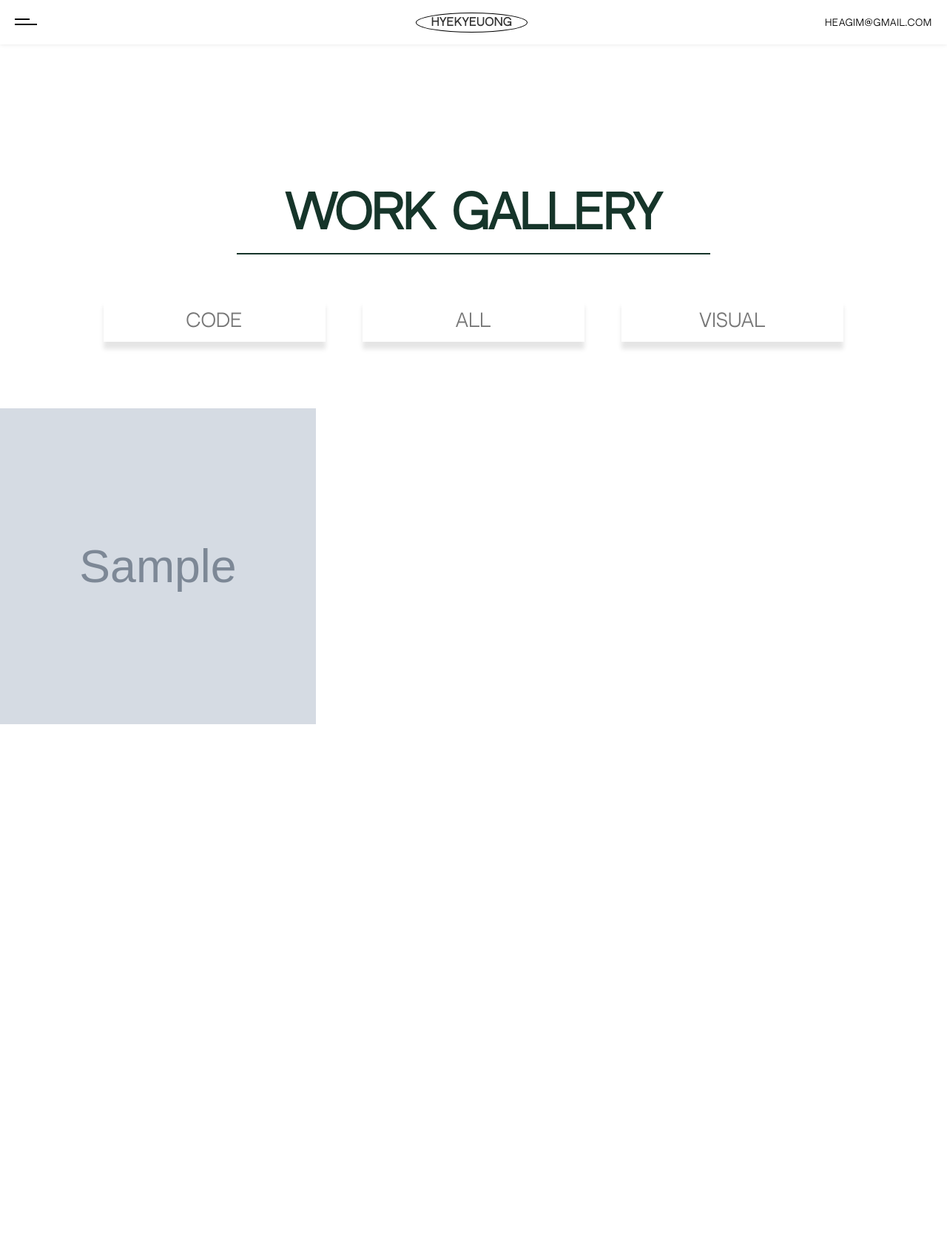
After one commit to Haegnim/Personal-Portfolio, a PHP site: page /MY-P/pages/work.php?cate=all in a window 1280 px wide. The commit adds this page. Shown: the whole page at 74% size. Run offline with PHP 8.4, Linux system fonts and the light colour scheme; tables that the repository leaves empty or names only in its code hold one stand-in row (values such as "Sample post"); grey boxes marked "Sample" are stand-in pictures; a stand-in replaces the project's code that opens the database connection.

Commit message:
0827 work 페이지 제작

```diff
--- a/css/reset.css
+++ b/css/reset.css
@@ -1,3 +1,5 @@
+/* setting reset Layout Style */
+
 * {
   margin: 0;
   padding: 0;
@@ -15,6 +17,8 @@ ul {
 @font-face {
   font-family: "Neutral Face";
   src: url("/MY-P/font/NeutralFace.otf") format("opentype");
+  font-display: swap;
+
 }
 
 input,
@@ -24,8 +28,6 @@ textarea {
   border-radius: 0;
   border: 0;
   color: #777;
-  /* font-family: "Nanum Myeongjo", serif;
-  font-family: "Noto Sans KR", sans-serif; */
   font-family: Neutral Face, "Roboto", "Noto Sans KR", sans-serif;
 
   font-size: 14px;
@@ -43,7 +45,6 @@ em {
 b {
   font-weight: normal;
 }
-/* setting reset Layout Style */
 .center {
   width: 100%;
   margin: auto;
@@ -51,19 +52,15 @@ b {
   height: auto;
 }
 
-.wrap {
+/* .wrap {
   width: 100%;
   height: auto;
   overflow: hidden;
-}
+} */
 
 body {
   font-size: 14px;
-  /* font-family: "Cormorant Garamond", serif; */
   font-family: Neutral Face, "Roboto", "Noto Sans KR", sans-serif;
   letter-spacing: 1px;
-
-  /*
-  font-family: "Nanum Myeongjo", serif;
-  font-family: "Noto Sans KR", sans-serif; */
+  overflow: hidden;
 }
--- /dev/null
+++ b/css/scss/_gallery.scss
@@ -0,0 +1,79 @@
+main {
+  h3 {
+    width: 50%;
+    margin: 0 auto;
+    text-align: center;
+    padding: 200px 0 20px;
+    font-size: 60px;
+    color: #16352a;
+    border-bottom: 2px solid #16352a;
+    // box-shadow: 0px 10px 6px rgba(0, 0, 0, 0.1);
+  }
+  .nav-center {
+    max-width: 1000px;
+    margin: 0 auto;
+    &.sticky {
+      position: fixed;
+      max-width: none;
+      width: 100%;
+      background: #fff;
+      top: 45px;
+      nav {
+        padding: 0;
+        justify-content: center;
+
+        a {
+          width: 300px;
+          box-shadow: none;
+          color: #7d7d7d;
+          &:hover {
+            padding: 30px 0;
+            color: $hover-color;
+          }
+        }
+      }
+    }
+  }
+  nav {
+    display: flex;
+    justify-content: space-between;
+    padding: 60px 0 90px;
+
+    a {
+      display: block;
+      width: 30%;
+      height: auto;
+      padding: 18px 0 15px;
+      text-align: center;
+      box-shadow: 0px 10px 6px rgba(0, 0, 0, 0.1);
+      color: #777;
+      font-size: 24px;
+      transition: all 0.3s;
+      &:hover {
+        box-shadow: 0px 0px 6px rgba(0, 0, 0, 0.1);
+        color: $hover-color;
+      }
+    }
+  }
+}
+.gallery {
+  padding-bottom: 300px;
+  .artwork {
+    display: flex;
+    flex-wrap: wrap;
+    justify-content: flex-start;
+    align-items: center;
+    .card {
+      width: 33.33%;
+      img {
+        width: 100%;
+        height: 100%;
+        object-fit: cover;
+      }
+    }
+  }
+}
+footer {
+  height: 400px;
+  width: 100%;
+}
--- a/css/scss/_header.scss
+++ b/css/scss/_header.scss
@@ -1,3 +1,39 @@
+.wrap-work .header {
+  @include size($w: 100%, $h: 60px, $p: 0 20px);
+  transform: translateX(0);
+  flex-direction: row;
+  animation: none;
+  box-shadow: 0px 3px 6px rgba(0, 0, 0, 0.1);
+  transition: all 0.3s;
+  &.sticky {
+    position: fixed;
+    height: 45px;
+    box-shadow: 0px 2px 4px rgba(0, 0, 0, 0.1);
+  }
+  &:hover {
+    box-shadow: 0px 0px 6px rgba(0, 0, 0, 0.1);
+  }
+  .hamberger {
+    padding-top: 10px;
+  }
+  .logo {
+    transform: rotate(0) translateX(55px);
+    margin: 0;
+    &:hover {
+      animation: none;
+    }
+  }
+  .email {
+    transform: rotate(0);
+    position: static;
+  }
+}
+.wrap-work {
+  .hide-nav ul {
+    height: auto;
+    padding-top: 40px;
+  }
+}
 .header {
   @include size($w: 60px, $h: 100vh, $p: 20px 0);
   @include flex();
@@ -90,7 +126,7 @@
     display: block;
   }
   .in-ul {
-    margin-left: 72px;
+    margin-left: 142px;
   }
   ul {
     @include size($w: 100%, $h: 100vh, $m: 0 auto);
--- a/css/scss/_info.scss
+++ b/css/scss/_info.scss
@@ -22,7 +22,7 @@
     @include flex();
     .faceani {
       position: relative;
-      margin: 10px auto 0;
+      margin: 10px 10px 0 0;
     }
     .face-hello {
       @include size($w: 200px, $h: 200px);
--- a/css/scss/style.scss
+++ b/css/scss/style.scss
@@ -87,7 +87,7 @@ $shadow: rgba(0, 0, 0, 0.2);
     line-height: 1.5;
     // font-weight: thin;
     opacity: 0;
-    animation: up 1 1s;
+    animation: up 1 1.2s;
     animation-timing-function: ease-in-out;
     animation-fill-mode: forwards;
     &:nth-child(1) {
@@ -201,20 +201,4 @@ $shadow: rgba(0, 0, 0, 0.2);
   line-height: 1.5;
   color: $sub-middle;
 }
-
-// footer {
-//   @include size($w: 50px, $h: 100vh, $p: 120px 0);
-//   background: $hover-color;
-//   display: flex;
-//   justify-content: space-between;
-//   flex-direction: column;
-//   align-items: center;
-//   position: fixed;
-//   right: 0;
-//   transition: all 0.4s;
-//   > div {
-//     transform: rotate(90deg);
-//     width: 200px;
-//     font-size: 12px;
-//   }
-// }
+@import "gallery.scss";
--- a/css/style.css
+++ b/css/style.css
@@ -42,8 +42,8 @@
   font-size: 50px;
   line-height: 1.5;
   opacity: 0;
-  -webkit-animation: up 1 1s;
-          animation: up 1 1s;
+  -webkit-animation: up 1 1.2s;
+          animation: up 1 1.2s;
   -webkit-animation-timing-function: ease-in-out;
           animation-timing-function: ease-in-out;
   -webkit-animation-fill-mode: forwards;
@@ -60,6 +60,46 @@
 .intro p:nth-child(3) {
   -webkit-animation-delay: 0.9s;
           animation-delay: 0.9s;
+}
+
+.wrap-work .header {
+  width: 100%;
+  height: 60px;
+  padding: 0 20px;
+  transform: translateX(0);
+  flex-direction: row;
+  -webkit-animation: none;
+          animation: none;
+  box-shadow: 0px 3px 6px rgba(0, 0, 0, 0.1);
+  transition: all 0.3s;
+}
+.wrap-work .header.sticky {
+  position: fixed;
+  height: 45px;
+  box-shadow: 0px 2px 4px rgba(0, 0, 0, 0.1);
+}
+.wrap-work .header:hover {
+  box-shadow: 0px 0px 6px rgba(0, 0, 0, 0.1);
+}
+.wrap-work .header .hamberger {
+  padding-top: 10px;
+}
+.wrap-work .header .logo {
+  transform: rotate(0) translateX(55px);
+  margin: 0;
+}
+.wrap-work .header .logo:hover {
+  -webkit-animation: none;
+          animation: none;
+}
+.wrap-work .header .email {
+  transform: rotate(0);
+  position: static;
+}
+
+.wrap-work .hide-nav ul {
+  height: auto;
+  padding-top: 40px;
 }
 
 .header {
@@ -163,7 +203,7 @@
   display: block;
 }
 .hide-nav .in-ul {
-  margin-left: 72px;
+  margin-left: 142px;
 }
 .hide-nav ul {
   width: 100%;
@@ -230,7 +270,7 @@
 }
 .info .introduction .faceani {
   position: relative;
-  margin: 10px auto 0;
+  margin: 10px 10px 0 0;
 }
 .info .introduction .face-hello {
   width: 200px;
@@ -749,3 +789,81 @@
   line-height: 1.5;
   color: #777;
 }
+
+main h3 {
+  width: 50%;
+  margin: 0 auto;
+  text-align: center;
+  padding: 200px 0 20px;
+  font-size: 60px;
+  color: #16352a;
+  border-bottom: 2px solid #16352a;
+}
+main .nav-center {
+  max-width: 1000px;
+  margin: 0 auto;
+}
+main .nav-center.sticky {
+  position: fixed;
+  max-width: none;
+  width: 100%;
+  background: #fff;
+  top: 45px;
+}
+main .nav-center.sticky nav {
+  padding: 0;
+  justify-content: center;
+}
+main .nav-center.sticky nav a {
+  width: 300px;
+  box-shadow: none;
+  color: #7d7d7d;
+}
+main .nav-center.sticky nav a:hover {
+  padding: 30px 0;
+  color: #ffa646;
+}
+main nav {
+  display: flex;
+  justify-content: space-between;
+  padding: 60px 0 90px;
+}
+main nav a {
+  display: block;
+  width: 30%;
+  height: auto;
+  padding: 18px 0 15px;
+  text-align: center;
+  box-shadow: 0px 10px 6px rgba(0, 0, 0, 0.1);
+  color: #777;
+  font-size: 24px;
+  transition: all 0.3s;
+}
+main nav a:hover {
+  box-shadow: 0px 0px 6px rgba(0, 0, 0, 0.1);
+  color: #ffa646;
+}
+
+.gallery {
+  padding-bottom: 300px;
+}
+.gallery .artwork {
+  display: flex;
+  flex-wrap: wrap;
+  justify-content: flex-start;
+  align-items: center;
+}
+.gallery .artwork .card {
+  width: 33.33%;
+}
+.gallery .artwork .card img {
+  width: 100%;
+  height: 100%;
+  -o-object-fit: cover;
+     object-fit: cover;
+}
+
+footer {
+  height: 400px;
+  width: 100%;
+}
--- /dev/null
+++ b/pages/work.php
@@ -0,0 +1,137 @@
+<!DOCTYPE html>
+<html lang="en">
+
+<head>
+  <meta charset="UTF-8" />
+  <meta http-equiv="X-UA-Compatible" content="IE=edge" />
+  <meta name="viewport" content="width=device-width, initial-scale=1, maximum-scale=1, user-scalable=no">
+  <title> Hyekyeuong | PORTFOLIO | WORK </title>
+
+  <!-- font awesome link -->
+  <link rel=" stylesheet" href="https://cdnjs.cloudflare.com/ajax/libs/font-awesome/4.7.0/css/font-awesome.min.css" />
+  <!-- font link -->
+  <link rel="preconnect" href="https://fonts.googleapis.com" />
+  <link rel="preconnect" href="https://fonts.gstatic.com" crossorigin />
+  <link
+    href="https://fonts.googleapis.com/css2?family=Noto+Sans+KR:wght@100;300;400;500;700&family=Roboto:wght@100;300;400;500;700&family=Poiret+One&display=swap"
+    rel="stylesheet" />
+  <!-- favicon link -->
+  <link rel="apple-touch-icon" sizes="57x57" href="/MY-P/favicon/apple-icon-57x57.png">
+  <link rel="apple-touch-icon" sizes="60x60" href="/MY-P/favicon/apple-icon-60x60.png">
+  <link rel="apple-touch-icon" sizes="72x72" href="/MY-P/favicon/apple-icon-72x72.png">
+  <link rel="apple-touch-icon" sizes="76x76" href="/MY-P/favicon/apple-icon-76x76.png">
+  <link rel="apple-touch-icon" sizes="114x114" href="/MY-P/favicon/apple-icon-114x114.png">
+  <link rel="apple-touch-icon" sizes="120x120" href="/MY-P/favicon/apple-icon-120x120.png">
+  <link rel="apple-touch-icon" sizes="144x144" href="/MY-P/favicon/apple-icon-144x144.png">
+  <link rel="apple-touch-icon" sizes="152x152" href="/MY-P/favicon/apple-icon-152x152.png">
+  <link rel="apple-touch-icon" sizes="180x180" href="/MY-P/favicon/apple-icon-180x180.png">
+  <link rel="icon" type="image/png" sizes="192x192" href="/MY-P/favicon/android-icon-192x192.png">
+  <link rel="icon" type="image/png" sizes="32x32" href="/MY-P/favicon/favicon-32x32.png">
+  <link rel="icon" type="image/png" sizes="96x96" href="/MY-P/favicon/favicon-96x96.png">
+  <link rel="icon" type="image/png" sizes="16x16" href="/MY-P/favicon/favicon-16x16.png">
+  <link rel="manifest" href="/MY-P/favicon/manifest.json">
+  <meta name="msapplication-TileColor" content="#ffffff">
+  <meta name="msapplication-TileImage" content="/MY-P/favicon/ms-icon-144x144.png">
+  <meta name="theme-color" content="#ffffff">
+  <!-- reset css link -->
+  <link rel="stylesheet" href="/MY-P/css/reset.css" />
+  <!-- animation css link -->
+  <link rel="stylesheet" href="/MY-P/css/animation.css" />
+  <!-- main css link -->
+  <link rel="stylesheet" href="/MY-P/css/style.css" />
+  <!-- media css link -->
+  <link rel="stylesheet" href="/MY-P/css/media.css" />
+  <style>
+  body {
+    overflow: auto;
+  }
+  </style>
+</head>
+
+<body>
+  <!-- <script>
+      location.href = "/my-p/pages/intro.html";
+    </script> -->
+  <div class="wrap-work">
+    <header class="header">
+      <div class="hamberger">
+        <span></span>
+        <span></span>
+      </div>
+      <div class="logo">
+        <a href="/MY-P/index.php">
+          <h3>hyekyeuong</h3>
+          <img src="/MY-P/favicon/apple-icon-57x57.png" alt="">
+        </a>
+      </div>
+      <div class="email">
+        <a href="mailto:heagim@gmail.com">heagim@gmail.com</a>
+      </div>
+    </header>
+    <div class="hide-nav">
+      <ul>
+        <li><a href="/MY-P/index.php">HOME</a></li>
+        <li><a href="https://pitch-booklet-498.notion.site/278b9419a19b45aea9541bf8f2c9f35d" target="_blank">ABOUT
+            ME</a></li>
+        <li><a href="/MY-P/pages/work.php?cate=all">work</a></li>
+        <li class="in-ul"><a href="/MY-P/pages/work.php?cate=develop">code</a></li>
+        <li class="in-ul"><a href="/MY-P/pages/work.php?cate=design">Visual</a></li>
+        <li><a href="/MY-P/pages/resume.pdf" target="_blank">resume</a></li>
+      </ul>
+    </div>
+    <main>
+      <h3>Work gallery</h3>
+      <div class="nav-center">
+
+        <nav>
+          <a href="/MY-P/pages/work.php?cate=develop">code</a>
+          <a href="/MY-P/pages/work.php?cate=all">All</a>
+          <a href="/MY-P/pages/work.php?cate=design">Visual</a>
+        </nav>
+      </div>
+      <section class="gallery">
+        <h4></h4>
+        <div class="center">
+          <ul class="artwork">
+            <?php
+
+          $popowork = $_GET['cate'];
+        include $_SERVER['DOCUMENT_ROOT']."/connect/db_conn.php";
+          if($popowork == 'all'){
+            $sql = "SELECT * FROM popo_work ORDER BY work_idx ASC";
+          }else{
+            $sql = "SELECT * FROM popo_work WHERE work_cate='{$popowork}' ORDER BY work_idx ASC";
+          }
+
+          // echo $tain;
+            $work_result = mysqli_query($dbConn, $sql);
+            $work_num_result = mysqli_num_rows($work_result);
+            // $work_row=mysqli_fetch_array($work_result);
+            // echo $work_cate;
+            while($work_row=mysqli_fetch_array($work_result)){
+            $work_img = $work_row['work_img'];
+            $work_moreview = $work_row['work_moreview'];
+            // echo $work_skill, $work_link, $work_moreview, $work_git, $work_desc;
+        ?>
+            <li class="card">
+              <a href="<?=$work_moreview?>" target="_blank">
+                <img src="/MY-P/img/popo/<?=$work_img?>" alt="">
+              </a>
+            </li>
+            <?php }?>
+
+          </ul>
+        </div>
+
+      </section>
+    </main>
+
+    <footer></footer>
+  </div>
+  </script>
+  <script src="/MY-P/js/workpage.js">
+  //이미지지로로드 지지연연
+  </script>
+</body>
+
+</html>
```
Also changed, not shown: css/media.css (+52 -1 lines), index.php (+24 -13 lines), js/workpage.js (added, +64 -0 lines), pages/work.html (deleted).
